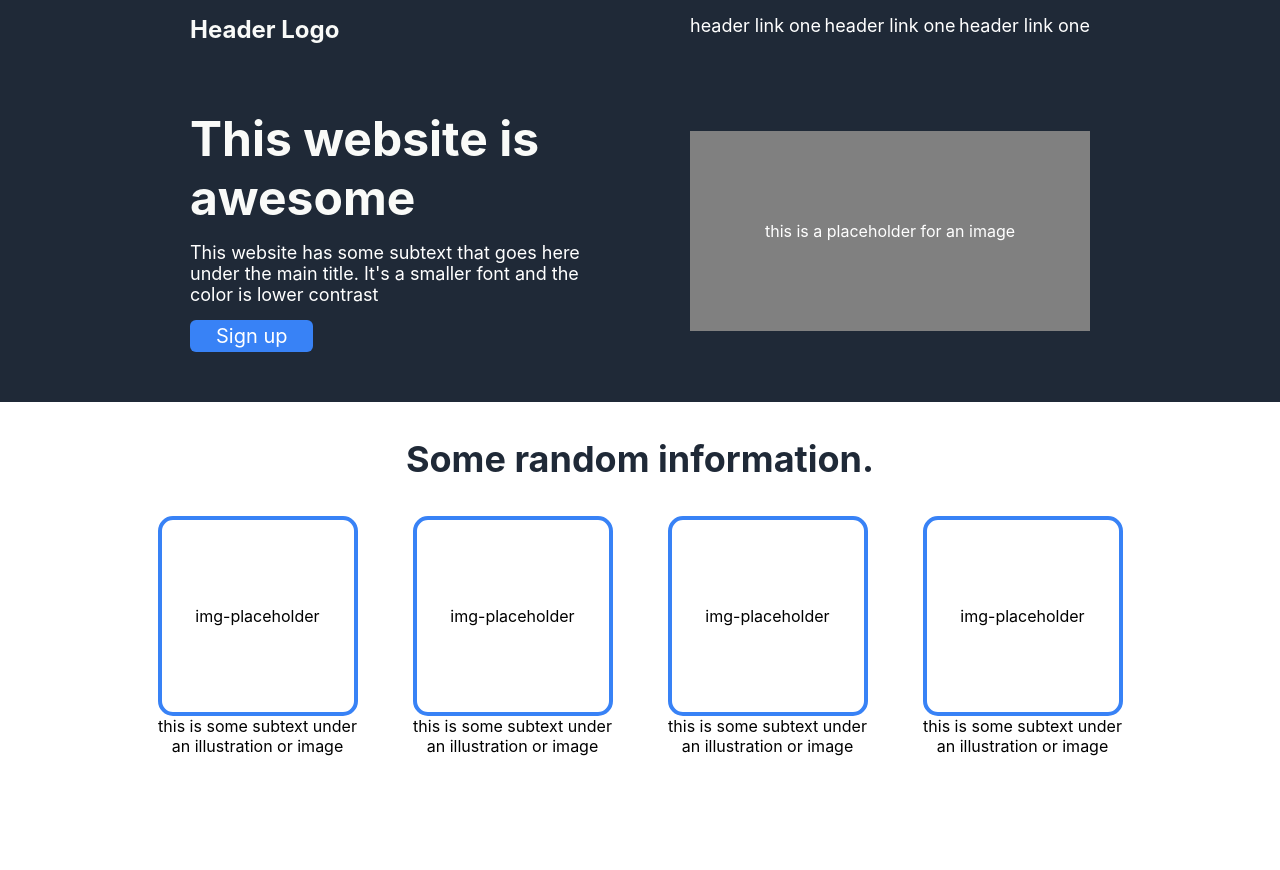
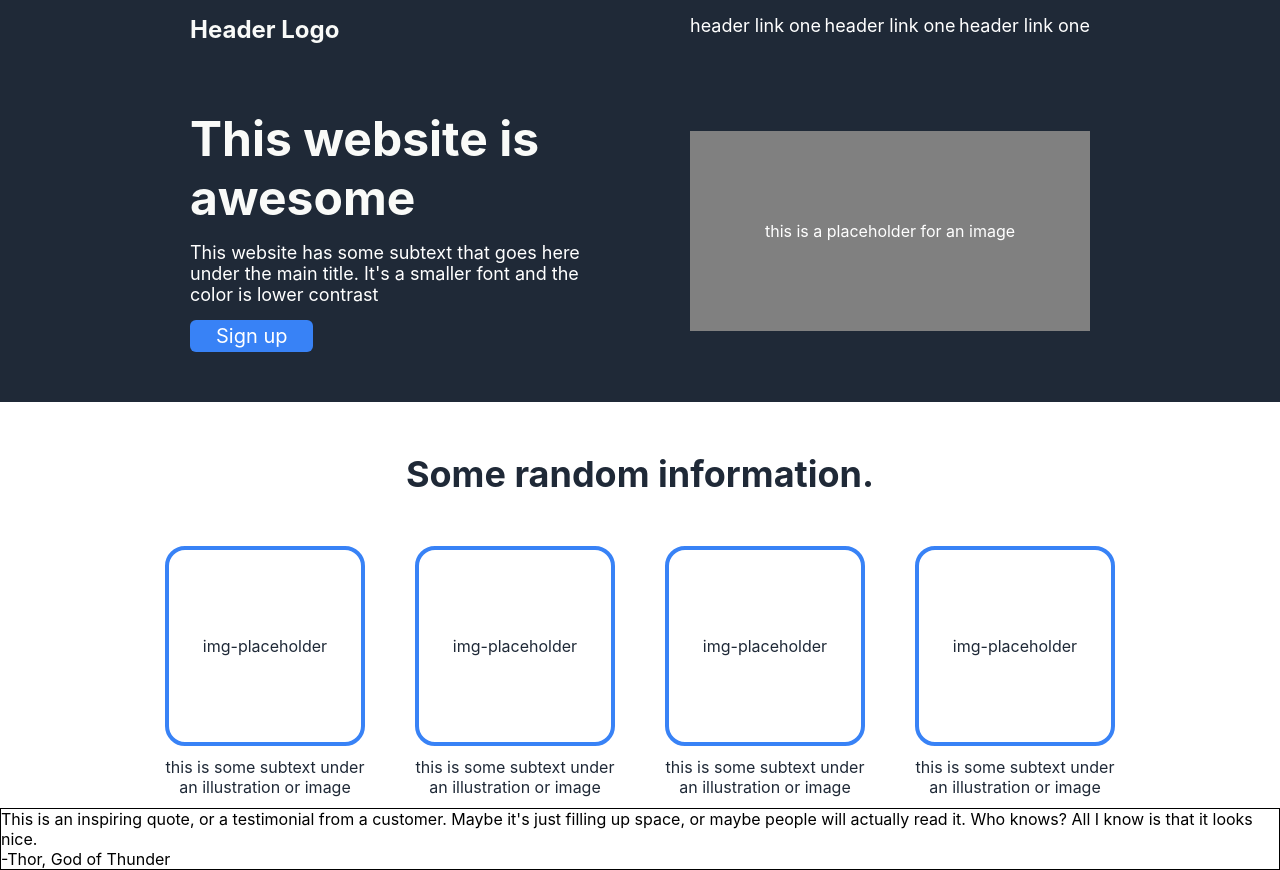
Before and after one commit to bakituhawsayongsayawbakitikaw/TOP-PROJECT-Landing-Page, a plain HTML site: page index.html in a window 1280 px wide. Before the commit the page ends 800 px from the top, so only its background shows below. Drawn offline with Linux system fonts and the light colour scheme.

Commit message:
add quote section

```diff
--- a/index.html
+++ b/index.html
@@ -71,6 +71,16 @@
         <div class="info-text">this is some subtext under an illustration or image</div>
       </div>
     </div>
+    <!-- quote section -->
+
+    <div class="quote-container">
+      <div class="quote-content">
+        <div class="quote1">
+          This is an inspiring  quote, or a testimonial from a customer. Maybe it's just filling up space, or maybe people will actually read it. Who knows? All I know is that it looks nice.
+        </div>
+        <div class="author">-Thor, God of Thunder</div>
+      </div>
+    </div>
 
   </body>
 </html>
--- a/styles.css
+++ b/styles.css
@@ -93,7 +93,7 @@ a:link {
 /* random info section */
 .random-title {
   color: #1f2937;
-  padding: 35px 0px;
+  padding: 50px 0px;
   display: flex;
   justify-content: center;
   font-size: 36px;
@@ -101,21 +101,39 @@ a:link {
 }
 
 .info-container {
+  color: #1f2937;
   display: flex;
   justify-content: center;
   text-align: center;
-  gap: 55px;
+  gap: 50px;
 }
 .info-content {
   max-width: 200px;
 }
+.info-text {
+  padding: 11px 0px;
+}
 
 .info-placeholder {
   border: 4px solid #3882f6;
-  border-radius: 15px;
+  border-radius: 20px;
   display: flex;
   justify-content: center;
   align-items: center;
   width: 200px;
   height: 200px;
 }
+
+/* quote section */
+.quote-container {
+  border: 1px solid black;
+  display: flex;
+  /* padding: 100px 50px; */
+  /* font-size: 36px; */
+  /* font-weight: 200; */
+  /* font-style: italic; */
+  /* background-color: #e5e7eb; */
+}
+.quote {
+  width: 900px;
+}
```
